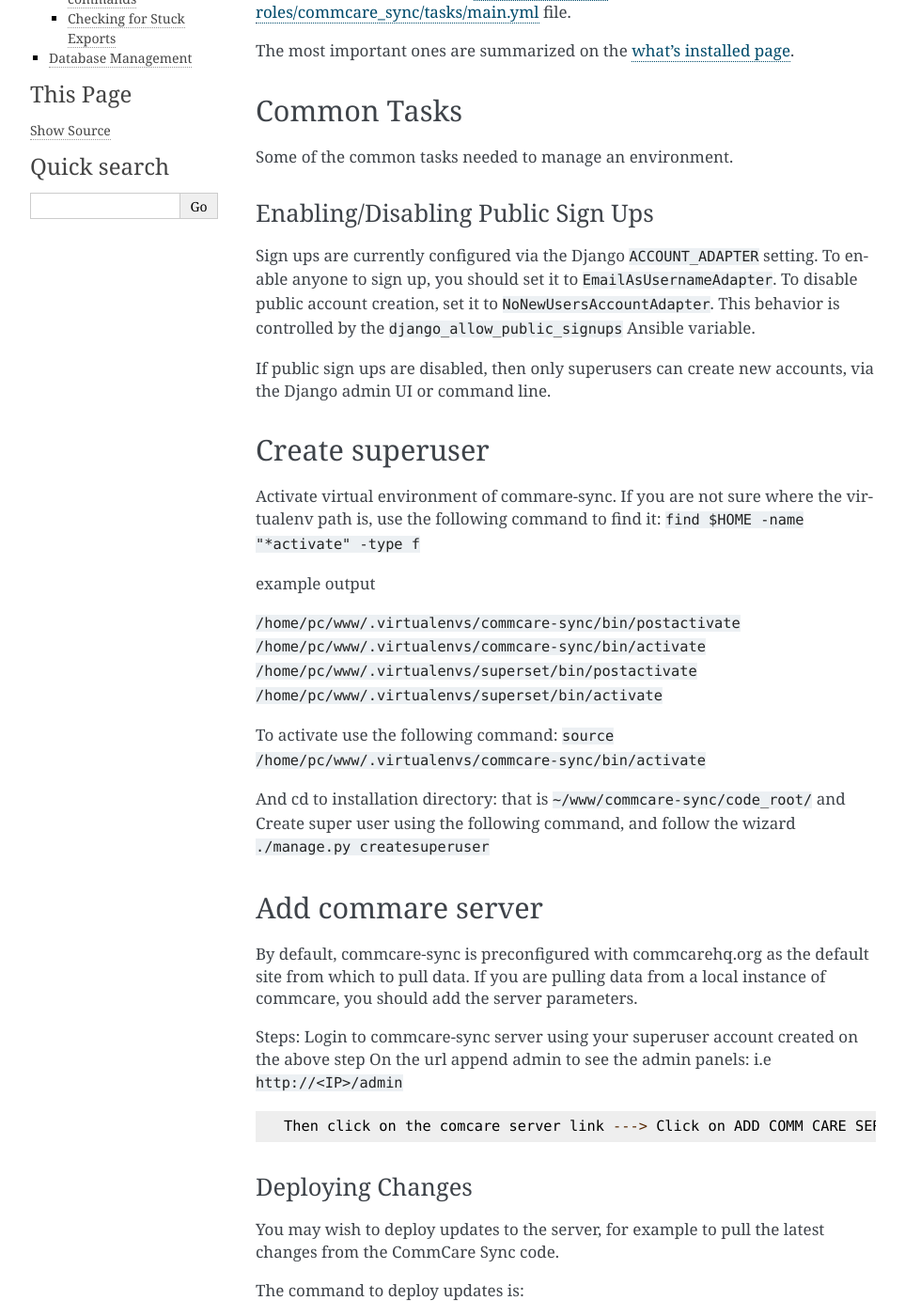
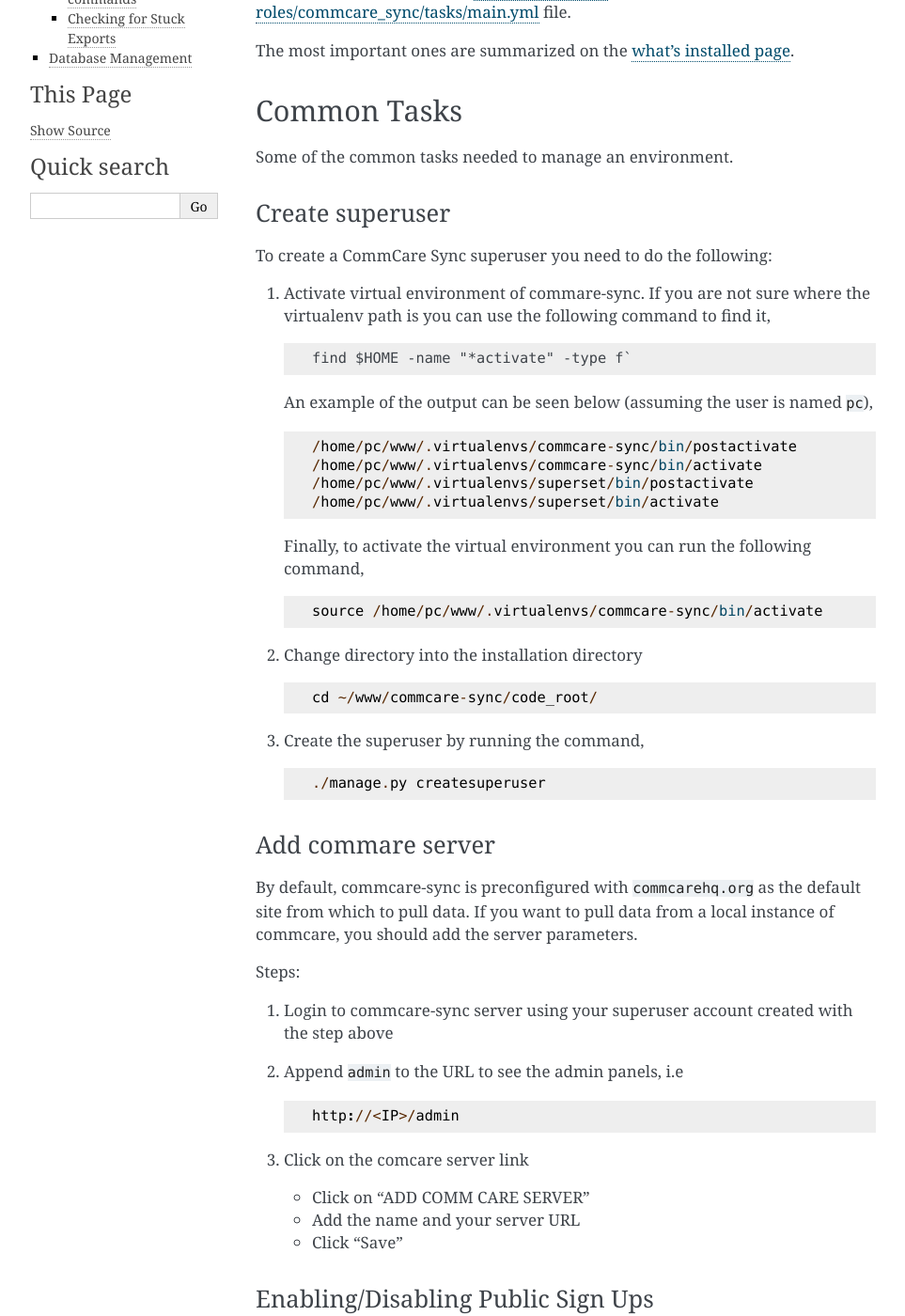
Before and after one commit to dimagi/commcare-sync-ansible, a Sphinx documentation site: the page built from docs/system-administration.md, in a window 1280 px wide and 1400 px high, scrolled down 358 px. Shown: the whole window at 94% size, without its empty margins (148-1111 px from the left). Built offline with Sphinx 7.4.7, drawn with Linux system fonts in a browser that asks for light colours; some of the changed lines change nothing that is shown; some of the changed text lies outside the part shown.

Commit message:
Restructure doc a bit

````diff
--- a/docs/system-administration.md
+++ b/docs/system-administration.md
@@ -18,6 +18,51 @@
 
 Some of the common tasks needed to manage an environment.
 
+### Create superuser
+To create a CommCare Sync superuser you need to do the following:
+1. Activate virtual environment of commare-sync. If you are not sure where the virtualenv path is you can use the following command to find it,
+   ```
+   find $HOME -name "*activate" -type f`
+   ```
+
+   An example of the output can be seen below (assuming the user is named `pc`),
+   ```
+   /home/pc/www/.virtualenvs/commcare-sync/bin/postactivate
+   /home/pc/www/.virtualenvs/commcare-sync/bin/activate
+   /home/pc/www/.virtualenvs/superset/bin/postactivate
+   /home/pc/www/.virtualenvs/superset/bin/activate
+   ```
+
+   Finally, to activate the virtual environment you can run the following command,
+   ```
+   source /home/pc/www/.virtualenvs/commcare-sync/bin/activate
+   ```
+
+2. Change directory into the installation directory
+   ```
+   cd ~/www/commcare-sync/code_root/
+   ```
+3. Create the superuser by running the command,
+   ```
+   ./manage.py createsuperuser
+   ```
+
+### Add commare server
+
+By default, commcare-sync is preconfigured with `commcarehq.org` as the default site from which to pull data. If you want to
+pull data from a local instance of commcare, you should add the server parameters.
+
+Steps:
+1. Login to commcare-sync server using your superuser account created with the step above
+2. Append `admin` to the URL to see the admin panels, i.e
+   ```
+   http://<IP>/admin
+   ```
+3. Click on the comcare server link
+   - Click on "ADD COMM CARE SERVER"
+   - Add the name and your server URL
+   - Click "Save"
+
 ### Enabling/Disabling Public Sign Ups
 
 Sign ups are currently configured via the Django `ACCOUNT_ADAPTER` setting.
@@ -26,33 +71,6 @@
 This behavior is controlled by the `django_allow_public_signups` Ansible variable.
 
 If public sign ups are disabled, then only superusers can create new accounts, via the Django admin UI or command line.
-
-
-## Create superuser
-Activate virtual environment of commare-sync. If you are not sure where the virtualenv path is, use the following command to find it:
-    `find $HOME -name "*activate" -type f`
-
-example output
-
-`/home/pc/www/.virtualenvs/commcare-sync/bin/postactivate`
-`/home/pc/www/.virtualenvs/commcare-sync/bin/activate`
-`/home/pc/www/.virtualenvs/superset/bin/postactivate`
-`/home/pc/www/.virtualenvs/superset/bin/activate`
-
-To activate use the following command:
-    `source /home/pc/www/.virtualenvs/commcare-sync/bin/activate`
-
-And cd to installation directory: that is `~/www/commcare-sync/code_root/` and Create super user using the following command, and follow the wizard `./manage.py createsuperuser`
-
-## Add commare server
-
-By default, commcare-sync is preconfigured with commcarehq.org as the default site from which to pull data. If you are pulling data from a local instance of commcare, you should add the server parameters.
-
-Steps:
-    Login to commcare-sync server using your superuser account created on the above step
-    On the url append admin to see the admin panels: i.e `http://<IP>/admin`
-
-    Then click on the comcare server link ---> Click on ADD COMM CARE SERVER and the following window will appear ---> Add the name and your server URL and save.
 
 ### Deploying Changes
 
````
